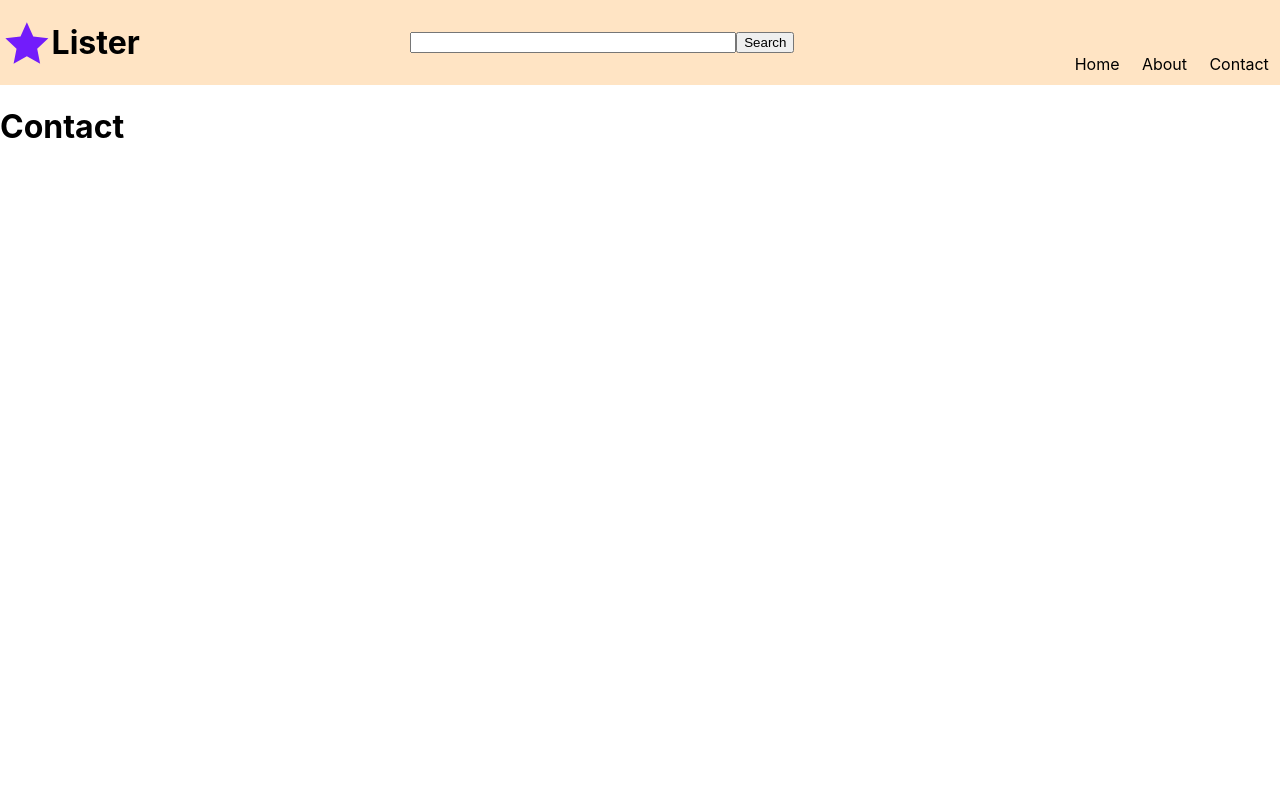
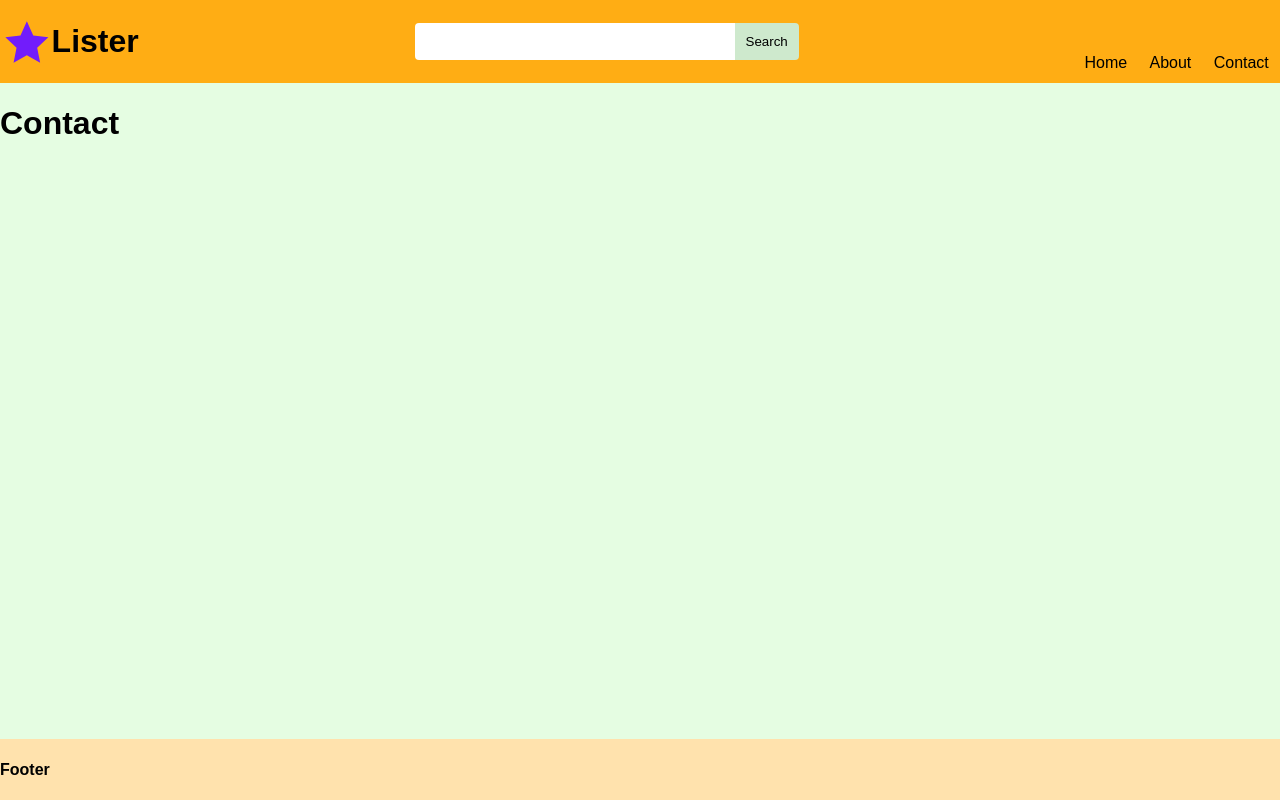
Before and after one commit to johannesmu/listerApp, a React (Create React App) app: page /contact in a window 1280 px wide. Built offline with nearby package versions, Linux system fonts and the light colour scheme.

Commit message:
update to styles

```diff
--- a/src/App.css
+++ /dev/null
@@ -1,6 +0,0 @@
-body {
-  margin: 0;
-  padding: 0;
-  font-family: Arial, Helvetica, sans-serif;
-  min-height: 100vh;
-}
--- a/src/App.js
+++ b/src/App.js
@@ -7,9 +7,12 @@ import { Contact } from './pages/Contact'
 import logoimg from './assets/Logo-purple-star.svg'
 import { Header } from './components/Header'
 import { Search } from './components/Search';
+import { Footer } from './components/Footer'
 
 import { Nav } from './components/Nav';
 import { Logo } from './components/Logo'
+
+import './styles/App.css'
 
 const MainNavItems = [
   { "name": "Home", "route": "/", "comp": "Home" },
@@ -20,19 +23,26 @@ const MainNavItems = [
 const DataSource = "https://jsonplaceholder.typicode.com/posts"
 
 function App() {
+
+  const searchHandler = ( evt ) => {
+    evt.preventDefault()
+    console.log( evt )
+  }
+
   return (
     <div className="App">
       <Header
       logo={ <Logo tag="Lister" image={logoimg} size={60} url={"/"} /> }
       name="main"
       nav={<Nav items={MainNavItems} navClass="main-nav" />}
-      search={<Search id="nav" />}
+      search={<Search id="nav-search" action={ searchHandler } />}
       />
       <Routes>
         <Route path="/" element={<Home data={ DataSource } />} />
         <Route path="/about" element={<About />} />
         <Route path="/contact" element={<Contact />} />
       </Routes>
+      <Footer />
     </div>
   );
 }
--- /dev/null
+++ b/src/components/Card.js
@@ -0,0 +1,12 @@
+export function Card ( props ) {
+  return (
+    <div className={"card "+ props.class }>
+      <img src={ props.image } alt={ props.alt } />
+      <div className="card-body">
+        <h4>{ props.heading }</h4>
+        <p>{ props.content}</p>
+      </div>
+      <a href={props.link} className="card-link"></a>
+    </div>
+  )
+}
--- /dev/null
+++ b/src/components/Footer.js
@@ -0,0 +1,9 @@
+import '../styles/Footer.css'
+
+export function Footer ( props ) {
+  return (
+    <footer className="footer">
+      <h4>Footer </h4>
+    </footer>
+  )
+}
--- a/src/components/Search.js
+++ b/src/components/Search.js
@@ -1,11 +1,21 @@
 import '../styles/Search.css'
+import { useState, useEffect} from 'react'
 
 export function Search ( props ) {
+  const [inputLength,setInputLength] = useState(0)
+
+  const changeHandler = ( evt ) => {
+    setInputLength( evt.target.value.length )
+  }
+
   return (
-    <form id={ props.id } role="search" method={props.method} action={props.action} className="search-form">
-      <label htmlFor={ props.id + "-input" } className="search-label">Search form</label>
-      <input type="search" name="query" id={ props.id + "-input"} className="search-input" />
-      <button type="submit" handler={ props.handler }>Search</button>
+    <form id={ props.id } role="search" method={props.method} onSubmit={props.action} className="search-form">
+      <div className="wrap">
+        <label htmlFor={ props.id + "-input" } className="search-label">Search form</label>
+        <input type="search" name="query" id={ props.id + "-input"} className="search-input" onChange={changeHandler} />
+        <button type="reset" className='reset' style={{ display: (inputLength == 0 ) ? "none" : "block"}}>&times;</button>
+      </div>
+      <button type="submit" handler={ props.handler } className="submit">Search</button>
     </form>
   )
 }
--- a/src/pages/Home.js
+++ b/src/pages/Home.js
@@ -1,38 +1,49 @@
+import '../styles/Home.css'
 import {useState,useEffect} from 'react'
+
+import { Card } from '../components/Card'
+
 export function Home( props ) {
-  const[pageData, setPageData ] = useState()
-  let layOut = "no items"
+  const[pageData, setPageData ] = useState([])
+
 
   useEffect( () => {
-    if( !pageData ) {
+    if( pageData.length == 0 ) {
       fetch( props.data )
       .then( (res) => res.json() )
-      .then( (jsondata) => setPageData(jsondata) )
+      .then( (jsondata) => {
+        setPageData(jsondata)
+        console.log( jsondata )
+      } )
     }
   })
 
-  useEffect( () => {
-    if( pageData ) {
-      layOut = pageData.map( (item, key ) => {
+  if( pageData.length > 0) {
+    const Items = pageData.map( (item, key ) => {
       return (
-          <div className="card">
-            <h3>{item.title}</h3>
-            <p>{item.body}</p>
-          </div>
+      <Card
+        key={key}
+        image="https://picsum.photos/seed/picsum/450/300"
+        heading={item.title}
+        content={item.title}
+        id={item.id}
+       />
       )
     })
-    }
-    else {
-
-    }
-  },[pageData])
 
     return (
       <div className="home">
-      <h1>Home</h1>
+
         <main className="content">
-        {layOut}
+         {Items}
         </main>
       </div>
     )
   }
+  else {
+    return (
+      <p>no data</p>
+    )
+  }
+
+}
--- /dev/null
+++ b/src/styles/App.css
@@ -0,0 +1,35 @@
+:root {
+  --primary: hsla(39, 100%, 64%, 1);
+  --primary-light: hsla(39, 100%, 84%, 1);
+  --primary-mid: hsla(39, 100%, 54%, 1);
+  --primary-dark: hsla(39, 100%, 34%, 1);
+  --secondary: hsla(118, 39%, 66%, 1);
+  --secondary-light: hsla(118, 39%, 86%, 1);
+  --secondary-mid: hsla(118, 39%, 56%, 1);
+  --secondary-dark: hsla(118, 39%, 36%, 1);
+  --tertiary: hsla(176, 13%, 45%, 1);
+  --tertiary-light: hsla(176, 13%, 85%, 1);
+  --light: hsla(114, 88%, 94%, 1);
+  --dark: hsla(240, 5%, 36%, 1);
+}
+
+body {
+  margin: 0;
+  padding: 0;
+  font-family: Arial, Helvetica, sans-serif;
+  min-height: 100vh;
+}
+img {
+  display: block;
+  max-width: 100%;
+}
+
+.content {
+  margin: 1rem 1rem;
+}
+.App {
+  min-height: 100vh;
+  display: grid;
+  grid-template-rows: auto 1fr auto;
+  background-color: var(--light);
+}
--- /dev/null
+++ b/src/styles/Card.css
@@ -0,0 +1,14 @@
+.card img {
+  max-width: 100%;
+  display: block;
+}
+.card {
+  position: relative;
+}
+.card-link {
+  position: absolute;
+  top: 0;
+  bottom: 0;
+  left: 0;
+  right: 0;
+}
--- /dev/null
+++ b/src/styles/Footer.css
@@ -0,0 +1,3 @@
+.footer {
+  background-color: var(--primary-light);
+}
--- a/src/styles/Header.css
+++ b/src/styles/Header.css
@@ -1,5 +1,5 @@
 .header {
-  background-color: bisque;
+  background-color: var(--primary-mid);
   display: grid;
   grid-template-columns: auto 1fr auto;
 }
--- a/src/styles/Home.css
+++ b/src/styles/Home.css
@@ -2,4 +2,5 @@
   display: grid;
   grid-template-columns: 1fr 1fr 1fr 1fr;
   gap: 1rem;
+  margin: 1rem 1rem;
 }
--- a/src/styles/Search.css
+++ b/src/styles/Search.css
@@ -5,7 +5,18 @@
   min-width: 30vw;
 }
 .search-input {
+  width: 100%;
+  padding: 0.5rem;
+  padding-right: 5ch;
+  border: solid transparent;
+  border-radius: 4px 0 0 4px;
+}
+.search-input:focus {
+  outline: 1px solid #cccccc;
+}
+.wrap {
   flex: 1;
+  position: relative;
 }
 
 .search-label {
@@ -18,3 +29,20 @@
   padding: 0;
   position: absolute;
 }
+
+.reset {
+  position: absolute;
+  top: 50%;
+  right: 10px;
+  border-radius: 50%;
+  border-style: solid;
+  border-color: transparent;
+  transform: translateY(-50%);
+}
+
+.submit {
+  padding: 0.5rem;
+  border: solid transparent;
+  background-color: var(--secondary-light);
+  border-radius: 0 4px 4px 0;
+}
```
Lines whose indentation alone changed are shown as unchanged.
